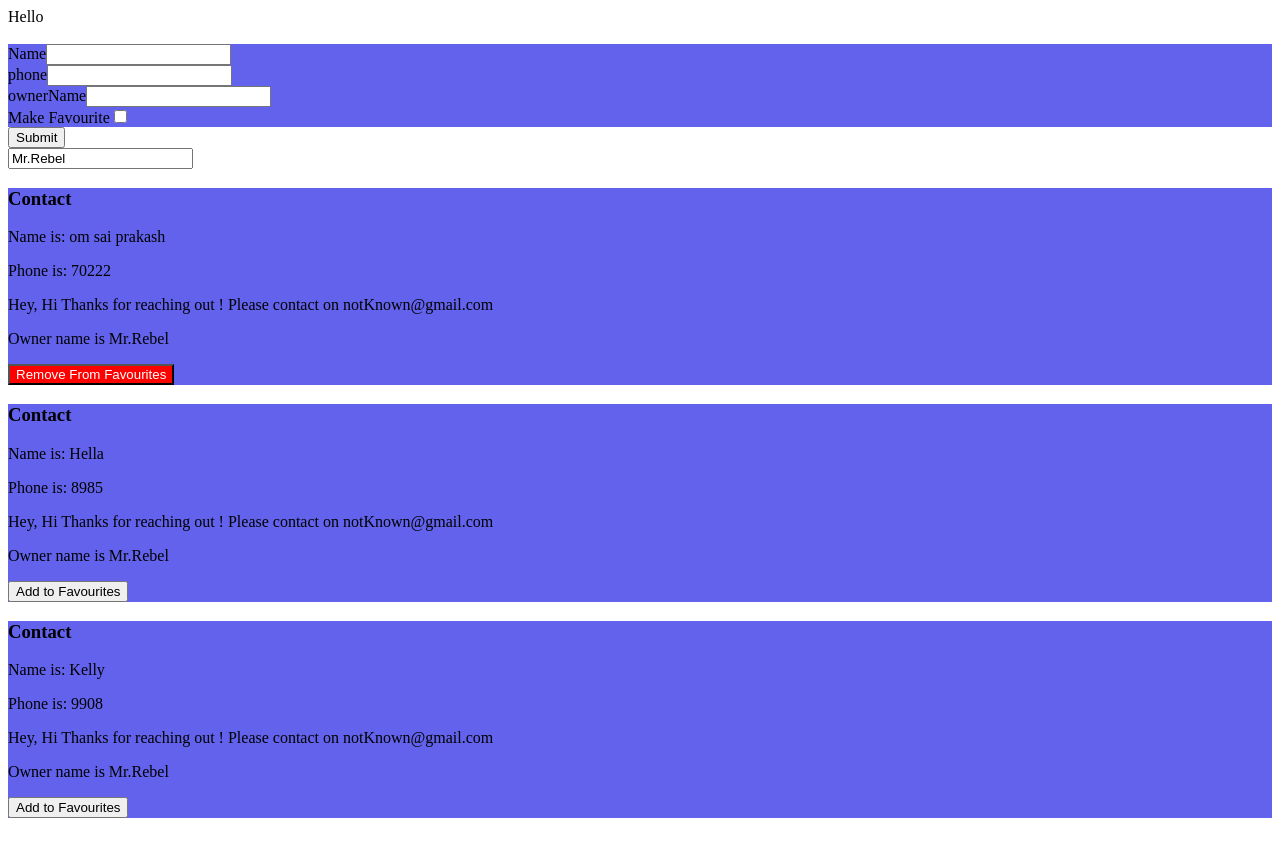
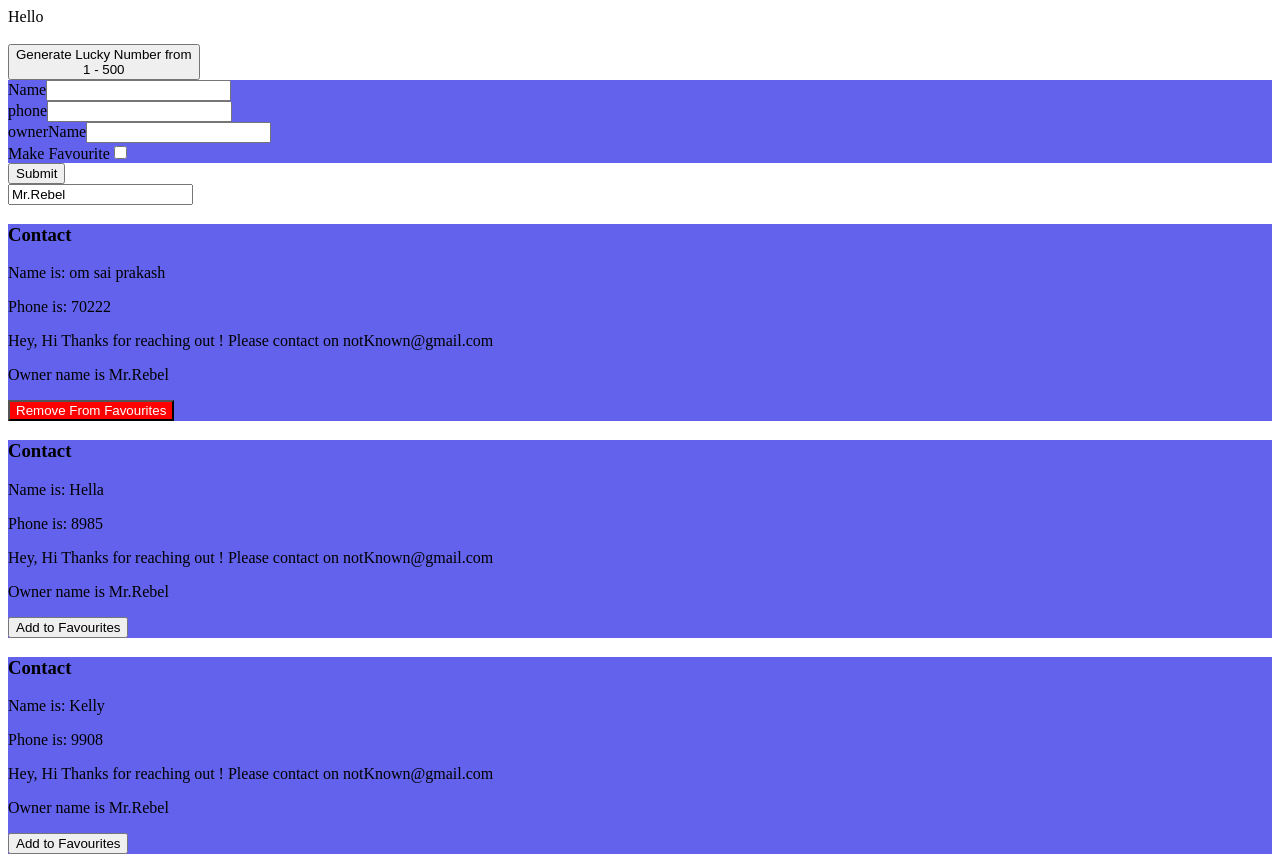
Before and after one commit to prakashreddy5155/AllVueProjects, a Vue app in the folder Basic vue3 project/vue3-basic-project/: page / in a window 1280 px wide. Before the commit the page ends 826 px from the top, so only its background shows below. Built offline with nearby package versions, Linux system fonts and the light colour scheme.

Commit message:
learn: created a new component LuckyNumberGenerator that generates luckyNumbers from 1 to the passed value as a prop

```diff
--- a/Basic vue3 project/vue3-basic-project/src/App.vue
+++ b/Basic vue3 project/vue3-basic-project/src/App.vue
@@ -2,6 +2,8 @@
 
 
   <div> {{ greet }}</div> <br>
+
+    <LuckyNumber :max-number="500"> </LuckyNumber>
 
     <AddComponent
       @add-component-trigger="handleAddComponent($event)"
@@ -26,6 +28,7 @@
 import AddComponent from './components/AddComponent.vue';
 import Contact from './components/Contact.vue';
 import {ref,reactive} from 'vue';
+import LuckyNumber from './components/LuckyNumber.vue';
 
   const greet = "Hello";
   const ownerName= ref("Mr.Rebel");
--- /dev/null
+++ b/Basic vue3 project/vue3-basic-project/src/components/LuckyNumber.vue
@@ -0,0 +1,35 @@
+<template>
+    <button
+    v-on:click="generateLuckyNumber()"
+    >
+    <span v-if="luckyNumber===0">
+        Generate Lucky Number from <br>
+        1 - {{ maxNumber }}
+    </span>
+
+    <span v-else>
+        Lucky Number: {{ luckyNumber  }} <br>
+        Click to Generate New Lucky Number
+    </span>
+
+    </button>
+</template>
+
+<script setup>
+import {ref} from 'vue'
+const luckyNumber = ref(0);
+
+const props = defineProps({
+
+    maxNumber:{
+        type:Number,
+        required:false,
+        default:10
+    }
+})
+
+function generateLuckyNumber()
+{
+    luckyNumber.value = Math.ceil(Math.random() * props.maxNumber)
+}
+</script>
```
Also changed, not shown: 2 other files (tests, documents, lock files or other folders).
